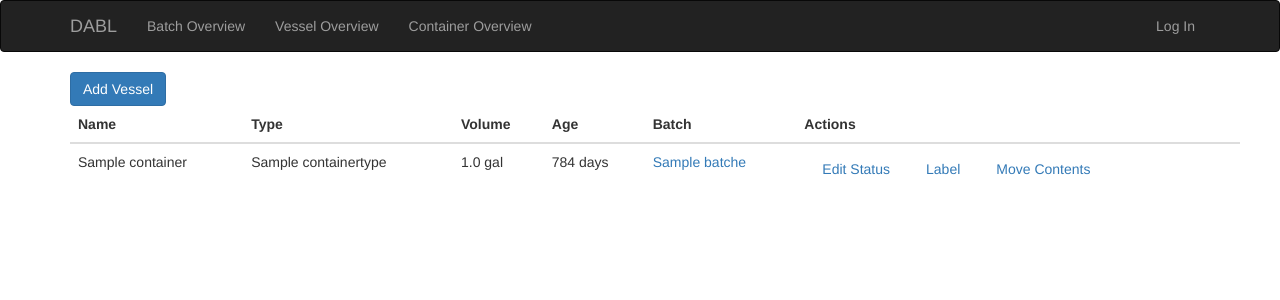
After one commit to dandud/dabl, a Flask app: page /container_overview in a window 1280 px wide. The commit adds this page. Shown: the top 300 px of the page. Run offline with Flask 2, Linux system fonts and the light colour scheme; tables that the repository leaves empty hold one stand-in row (values such as "Sample post"); parts of the project's set-up code (start-up, migrations or seed data) failed here and were passed over; some libraries are stand-ins or nearby versions.

Commit message:
create container overview, add; add to batch view

```diff
--- a/app/containers/forms.py
+++ b/app/containers/forms.py
@@ -4,7 +4,10 @@ from wtforms.validators import DataRequired, Required, Length
 from wtforms.fields.html5 import DateField
 
 class ContainerAddForm(FlaskForm):
+    name = StringField(u'Container Name')
+    containertype_id = SelectField(u'Container Type', [Required()])
     volume_actual = DecimalField(u'Actual Volume', [Required()])
+    time_created = DateTimeField(u'Create Time')
     submit = SubmitField(u'Create Container')
 
 class VesselMoveContentsForm(FlaskForm):
--- a/app/containers/views.py
+++ b/app/containers/views.py
@@ -4,5 +4,155 @@ from .. import db
 from ..models import Container, Containertype, Status, Batch
 from . import containers
 from .forms import ContainerAddForm, VesselMoveContentsForm, VesselUpdateStatusForm, VesselFillForm
+from datetime import datetime
 
 _label_base_url = "http://"+"192.168.1.101:5000"
+
+@containers.route('/container_overview', methods=['GET', 'POST'])
+def all_containers():
+    _all_containers = Container.query.join(Container.containertype_rel)\
+        .all()
+        #.filter(Vessel.status_id != 199)\
+        #.all()
+    return render_template('containers/container_overview.html',
+                           all_containers=_all_containers)
+
+@containers.route('/container_add/<batch_name>', methods=['GET', 'POST'])
+def container_add(batch_name):
+    _container = Container()
+    _batch = Batch.query.filter_by(name=batch_name).first()
+
+    count_batch_containers = Container.query.filter_by(batch_id=_batch.id).count()
+    container_next = count_batch_containers + 1
+    time_now = datetime.now()
+
+    _container.batch_id = _batch.id
+    _container.name = 'C' + str(container_next).zfill(2) + '[' + batch_name + ']'
+    _container.time_created = time_now
+
+    form = ContainerAddForm(obj=_container)
+    form.containertype_id.choices = [(row.id, row.name) for row in Containertype.query.all()]
+
+    if form.validate_on_submit():
+        _container.time_created = time_now
+        form.populate_obj(_container)
+
+        db.session.add(_container)
+        db.session.commit()
+
+        db.session.refresh(_container)
+        flash('Container added.', 'success')
+        return redirect(url_for('batches.batch_view', name=_batch.name))
+
+    return render_template('containers/container_add.html',
+                           form=form,
+                           container=_container)
+
+
+# @containers.route('/vessel_lookup/<container_id>', methods=['GET', 'POST'])
+# def vessel_lookup(container_id):
+#     _all_vessels = Container.query.join(Container.containertype_rel).filter(Containertype.is_vessel.is_(True)).all()
+#     _vessel = Container.query.join(Container.containertype_rel).filter(Container.id==container_id).first()
+
+#     if _vessel.batch_id:
+#         return redirect(url_for('batches.batch_view', name=_vessel.batch.name))
+
+#     flash('Container not associated with batch.', 'success')
+#     return redirect(url_for('containers.all_vessels'))
+
+
+# @containers.route('/vessel_label/<container_id>', methods=['GET', 'POST'])
+# def vessel_label(container_id):
+
+#     _vessel = Container.query.join(Container.containertype_rel).filter(Container.id==container_id).first()
+
+#     return render_template('containers/container_label.html',
+#                            vessel=_vessel,
+#                            base_url = _label_base_url)
+
+
+# @containers.route('/vessel_move_contents/<container_id>', methods=['GET', 'POST'])
+# def vessel_move_contents(container_id):
+#     _all_vessels = Container.query.join(Container.containertype_rel) \
+#         .filter(Containertype.is_vessel.is_(True)) \
+#         .filter(Container.status_id == 100) \
+#         .filter((Container.batch_id.is_(None) | Container.batch_id.is_('')))\
+#         .all()
+#     _current_vessel = Container.query.join(Container.containertype_rel).filter(Container.id==container_id).first()
+#     _batch = Batch.query.filter_by(id=_current_vessel.batch_id).first()
+
+#     form = VesselMoveContentsForm()
+
+#     form.name.choices = [(row.id, row.name) for row in _all_vessels]
+
+#     if form.validate_on_submit():
+
+#         new_vessel_id = form.name.data
+#         _new_vessel = Container.query.join(Container.containertype_rel).filter(Container.id==new_vessel_id).first()
+#         _new_vessel.batch_id = _current_vessel.batch_id
+#         _new_vessel.status_id = 102
+#         _current_vessel.batch_id = ''
+#         _current_vessel.status_id = 101
+
+#         db.session.add(_new_vessel)
+#         db.session.commit()
+
+#         db.session.refresh(_new_vessel)
+#         flash('Vessel contents moved.', 'success')
+#         return redirect(url_for('containers.all_vessels'))
+
+#     return render_template('containers/vessel_move_contents.html',
+#                            form=form,
+#                            vessel=_current_vessel,
+#                            batch=_batch)
+
+
+# @containers.route('/vessel_update_status/<container_id>', methods=['GET', 'POST'])
+# def vessel_update_status(container_id):
+#     _vessel = Container.query.join(Container.containertype_rel).filter(Container.id==container_id).first()
+
+#     form = VesselUpdateStatusForm(obj=_vessel)
+
+#     form.status_id.choices = [(row.id, row.name) for row in Status.query.filter_by(type='Container').all()]
+
+#     if form.validate_on_submit():
+#         form.populate_obj(_vessel)
+#         db.session.add(_vessel)
+#         db.session.commit()
+
+#         db.session.refresh(_vessel)
+#         flash('Vessel status updated.', 'success')
+#         return redirect(url_for('containers.all_vessels'))
+
+#     return render_template('containers/vessel_update_status.html',
+#                            form=form,
+#                            vessel=_vessel)
+
+
+# @containers.route('/vessel_fill/<batch_id>', methods=['GET', 'POST'])
+# def vessel_fill(batch_id):
+#     _all_vessels = Container.query.join(Container.containertype_rel) \
+#         .filter(Containertype.is_vessel.is_(True)) \
+#         .filter(Container.status_id == 100) \
+#         .filter((Container.batch_id.is_(None) | Container.batch_id.is_('')))\
+#         .all()
+#     _batch = Batch.query.filter_by(id=batch_id).first()
+
+#     form = VesselFillForm()
+
+#     form.name.choices = [(row.id, row.name) for row in _all_vessels]
+
+#     if form.validate_on_submit():
+#         _vessel = Container.query.join(Container.containertype_rel).filter(Container.id==form.name.data).first()
+#         _vessel.batch_id = batch_id
+#         _vessel.status_id = 102
+#         db.session.add(_vessel)
+#         db.session.commit()
+
+#         db.session.refresh(_vessel)
+#         flash('Vessel status updated.', 'success')
+#         return redirect(url_for('batches.batch_view', name=_batch.name))
+
+#     return render_template('containers/vessel_fill.html',
+#                            form=form,
+#                            batch=_batch)
--- a/app/main/forms.py
+++ b/app/main/forms.py
@@ -33,7 +33,7 @@ class BatchEditForm(FlaskForm):
     name = StringField(u'Batch Name', [Required()], render_kw={'readonly': True})
     type_id = SelectField(u'Type', [Required()], render_kw={'readonly': True})
     style_id = SelectField(u'Style', [Required()], render_kw={'readonly': True})
-    time_start = DateTimeField(u'Start Time', [Required()], render_kw={'readonly': True})
+    time_start = DateTimeField(u'Start Time', [Required()])
     status_id = SelectField(u'Status', [Required()])
     submit = SubmitField(u'Save Changes')
 
--- a/app/main/views.py
+++ b/app/main/views.py
@@ -131,6 +131,7 @@ def batch_view(name):
     _measurements = Measurement.query.filter_by(batch_id=_batch.id).all()
     _actions = Action.query.filter_by(batch_id=_batch.id).all()
     _vessels = Vessel.query.join(Vessel.vesseltype_rel).filter(Vessel.batch_id==_batch.id).first()
+    _containers = Container.query.join(Container.containertype_rel).filter(Container.batch_id==_batch.id).all()
 
     if not _batch:
         flash('Oops! Something went wrong!.', 'danger')
@@ -140,7 +141,8 @@ def batch_view(name):
                            batch=_batch,
                            measurements=_measurements,
                            actions=_actions,
-                           vessels=_vessels)
+                           vessels=_vessels,
+                           containers=_containers)
 
 
 @actions.route('/action_add/<batch_name>', methods=['GET', 'POST'])
--- a/app/models.py
+++ b/app/models.py
@@ -188,7 +188,6 @@ class Containertype(db.Model):
     id = db.Column(db.Integer, primary_key = True)
     name = db.Column(db.String(32))
     volume_max = db.Column(db.Float)
-    is_vessel = db.Column(db.Boolean)
 
 
 class Container(db.Model):
@@ -206,6 +205,12 @@ class Container(db.Model):
     status = db.relationship('Status')
     location = db.relationship('Location')
     containertype_rel = db.relationship('Containertype')
+
+    def get_age(self):
+        if self.time_created:
+            now = datetime.now()
+            age = now - self.time_created
+            return str(age.days)
 
 
 class Vesseltype(db.Model):
--- a/app/templates/base.html
+++ b/app/templates/base.html
@@ -24,6 +24,7 @@
             <ul class="nav navbar-nav">
                 <li><a href="{{ url_for('batches.all_batches') }}">Batch Overview</a></li>
                 <li><a href="{{ url_for('vessels.all_vessels') }}">Vessel Overview</a></li>
+                <li><a href="{{ url_for('containers.all_containers') }}">Container Overview</a></li>
             </ul>
             <ul class="nav navbar-nav navbar-right">
                 {% if current_user.is_authenticated %}
--- /dev/null
+++ b/app/templates/containers/container_overview.html
@@ -0,0 +1,51 @@
+{% extends "base.html" %}
+{% import "bootstrap/wtf.html" as wtf %}
+
+{% block title %}DABL{% endblock %}
+
+{% block page_content %}
+<a id="btn_batch_add" type="button" href="" class="btn btn-primary">Add Vessel</a>
+<div class="container">
+    <div class="row mt-5">
+      <div class="col-6 offset-3">
+        <table class="table table-hover">
+                      <thead>
+                        <tr>
+                          <th>Name</th>
+                          <th>Type</th>
+                          <th>Volume</th>
+                          <th>Age</th>
+                          <th>Batch</th>
+                          <th>Actions</th>
+                        </tr>
+                      </thead>
+                      <tbody>
+                        {% if all_containers|length > 0 %}
+                          {% for container in all_containers %}
+                          <tr>
+                            <td>{{ container.name }}</td>
+                            <td>{{ container.containertype_rel.name }}</td>
+                            <td>{{ container.volume_actual }} gal</td>
+                            <td>{{ container.get_age() }} days</td>
+                            <td><a href="{{ url_for('batches.batch_view', name=container.batch.name) }}">{{ container.batch.name }}</a></td>
+                            <td><div class="btn-group" role="group" aria-label="Actions">
+                              <a style="margin-right: 5px; margin-left: 5px;" class="btn btn-outline-secondary" href="{{ url_for('batches.batch_view', name=container.batch.name) }}">Edit Status</a>
+                              <a style="margin-right: 5px; margin-left: 5px;" class="btn btn-outline-secondary" href="{{ url_for('batches.batch_view', name=container.batch.name) }}">Label</a>
+                              {% if container.batch.id is defined %}
+                              <a style="margin-right: 5px; margin-left: 5px;" class="btn btn-outline-secondary" href="{{ url_for('batches.batch_view', name=container.batch.name) }}">Move Contents</a>
+                              {% endif %}
+                            </div>
+                          </td>
+                          </tr>
+                          {% endfor %}
+                        {% else %}
+                          <tr>
+                            <td>No Vessels Added. Please <a href="{{ url_for('batches.batch_view', name=container.batch.name) }}">add a vessel</a></td><td></td>
+                          </tr>
+                        {% endif %}
+                      </tbody>
+                    </table>
+      </div>
+    </div>
+  </div>
+{% endblock %}
```
Also changed, not shown: app/templates/batch_view.html (+30 -1 lines), app/templates/containers/vessel_overview.html (deleted, +0 -51 lines).
